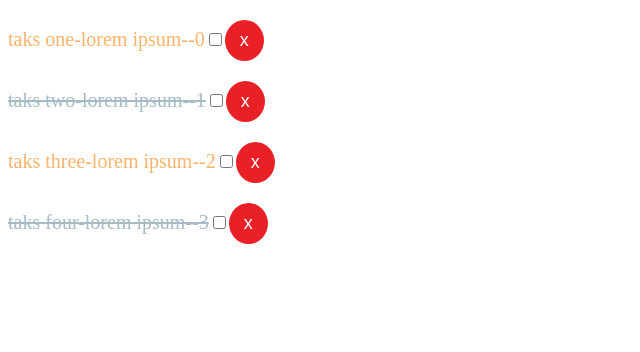
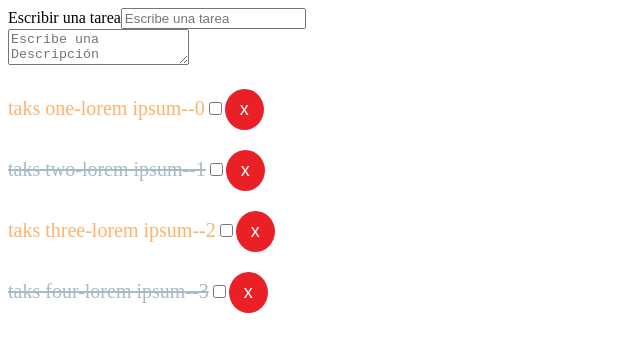
Before and after one commit to GIODIROSA/taks-app-react-practica, a React (Create React App) app: page / in a window 1280 px wide. Shown: the top 352 px of the page, without its empty margins (0-640 px from the left). Built offline with nearby package versions, Linux system fonts and the light colour scheme.

Commit message:
form primera parte

```diff
--- a/public/index.html
+++ b/public/index.html
@@ -39,5 +39,7 @@
       To begin the development, run `npm start` or `yarn start`.
       To create a production bundle, use `npm run build` or `yarn build`.
     -->
+
+
   </body>
 </html>
--- a/src/App.js
+++ b/src/App.js
@@ -1,14 +1,14 @@
 import React, { Component } from "react";
 import "./App.css";
 
+//Importando API datos
 import tasks from "./sample/tasks.json";
-//import wololo from "./sample/wololo.json";
 
+//Importando Componentes
+import Tasks from "./Components/Tasks";
+import TaskForm from "./Components/TaskForm";
 
-import Tasks from "./Components/Tasks";
-
-
-console.log(tasks);
+//console.log(tasks);
 //console.table(wololo);
 
 class App extends Component {
@@ -19,6 +19,7 @@ class App extends Component {
   render() {
     return (
       <div>
+        <TaskForm />
         <Tasks tasks={this.state.tasks} />
       </div>
     );
--- /dev/null
+++ b/src/Components/TaskForm.js
@@ -0,0 +1,14 @@
+import React, { Component } from "react";
+
+export default class TaskForm extends Component {
+  render() {
+    return (
+      <form>
+        <label for="TAREA">Escribir una tarea</label>
+        <input id="TAREA" type="text" placeholder="Escribe una tarea" />
+        <br></br>
+        <textarea placeholder="Escribe una Descripción"></textarea>
+      </form>
+    );
+  }
+}
```
